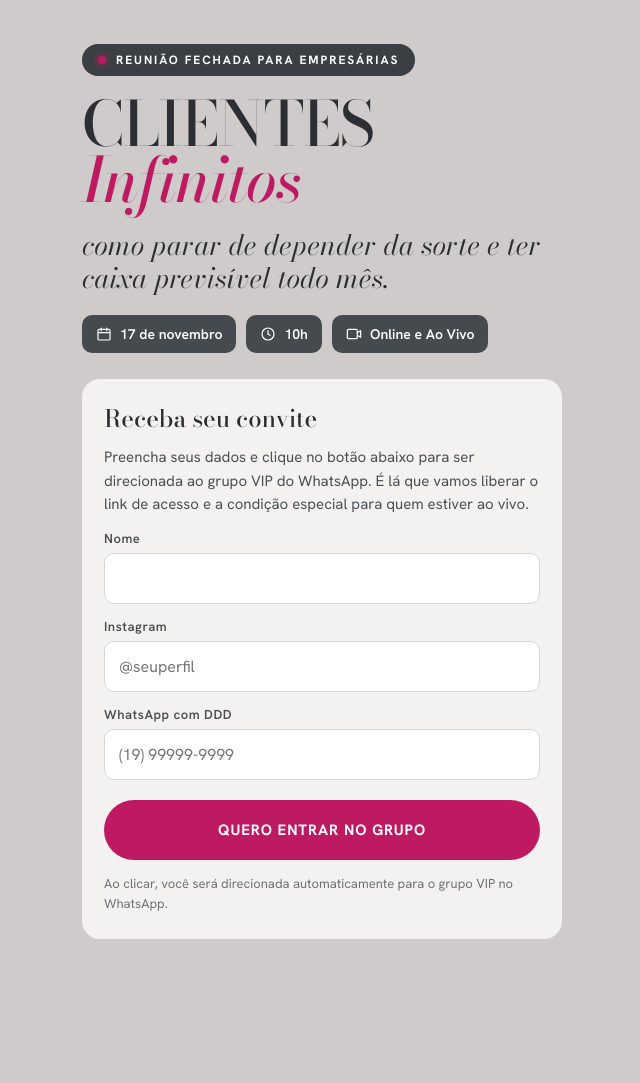
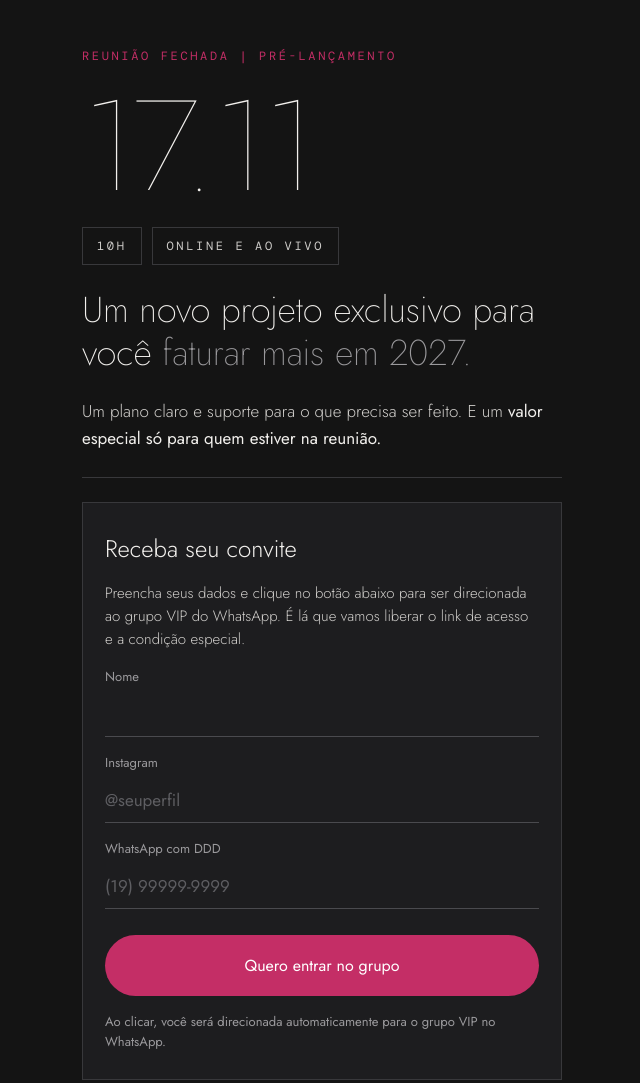
Before and after one commit to ewellinmary/clientes-infinitos, a plain HTML site: page reuniao/index.html in a window 1280 px wide. Shown: the top 1083 px of the page, without its empty margins (318-958 px from the left). Before the commit the page ends 995 px from the top, so only its background shows below. Drawn offline with nearby package versions, Linux system fonts and the light colour scheme.

Commit message:
Update index.html

```diff
--- a/reuniao/index.html
+++ b/reuniao/index.html
@@ -3,10 +3,10 @@
 <head>
 <meta charset="utf-8">
 <meta name="viewport" content="width=device-width,initial-scale=1">
-<title>Clientes Infinitos | Reunião fechada para empresárias com Tayná Rubbo</title>
-<meta name="description" content="Reunião fechada para empresárias com Tayná Rubbo. 17 de novembro, às 10h, online e ao vivo.">
+<title>Reunião Fechada 17.11 | Tayná Rubbo</title>
+<meta name="description" content="Reunião fechada de pré-lançamento com Tayná Rubbo. 17 de novembro, às 10h, online e ao vivo.">
 <link rel="preconnect" href="https://fonts.googleapis.com">
-<link href="https://fonts.googleapis.com/css2?family=Bodoni+Moda:ital,opsz,wght@0,6..96,400..800;1,6..96,400..800&family=Hanken+Grotesk:wght@400;500;600;700&display=swap" rel="stylesheet">
+<link href="https://fonts.googleapis.com/css2?family=Jost:wght@100;200;300;400&family=DM+Mono&display=swap" rel="stylesheet">
 <!-- Meta Pixel Code -->
 <script>
 !function(f,b,e,v,n,t,s)
@@ -22,45 +22,48 @@ fbq('track', 'PageView');
 </script>
 <!-- End Meta Pixel Code -->
 <style>
+:root{--bg:#141414;--card:#1D1D1F;--fg:#F2F0ED;--soft:#CFCDCA;--mist:#9A999C;--line:#38383B;--pink:#C42E66}
 *{box-sizing:border-box;margin:0;padding:0}
-html,body{background:#CFCBCA}
-body{font-family:'Hanken Grotesk',system-ui,sans-serif;color:#2B2F33;min-height:100vh;display:flex;justify-content:center;padding:44px 20px 56px}
-.w{width:100%;max-width:480px;display:flex;flex-direction:column;gap:20px}
-.tag{align-self:flex-start;display:inline-flex;align-items:center;gap:10px;background:#3A3F44;border-radius:999px;padding:8px 16px;font-size:12px;font-weight:700;letter-spacing:.16em;text-transform:uppercase;color:#fff}
-.tag i{width:8px;height:8px;border-radius:50%;background:#BE1A62;box-shadow:0 0 0 4px rgba(190,26,98,.2)}
-h1{font-family:'Bodoni Moda',serif;font-weight:500;text-transform:uppercase;line-height:.9;letter-spacing:-.01em;font-size:clamp(46px,13vw,62px)}
-h1 span{display:block;font-style:italic;color:#BE1A62;text-transform:none;letter-spacing:-.02em}
-.sub{font-family:'Bodoni Moda',serif;font-style:italic;font-size:clamp(22px,6vw,28px);line-height:1.2}
-.chips{display:flex;flex-wrap:wrap;gap:10px}
-.chips span{display:inline-flex;align-items:center;gap:8px;background:rgba(58,63,68,.92);border-radius:10px;padding:10px 14px;font-size:14px;font-weight:600;color:#fff}
-.chips svg{width:16px;height:16px;fill:none;stroke:#fff;stroke-width:1.8;stroke-linecap:round;stroke-linejoin:round}
-.card{background:#F4F2F1;border-radius:18px;padding:26px 22px;display:flex;flex-direction:column;gap:14px;margin-top:6px}
-.card h2{font-family:'Bodoni Moda',serif;font-weight:500;font-size:24px;line-height:1.15}
-.card p.l{font-size:15px;line-height:1.55;color:#4A5056}
-label{display:flex;flex-direction:column;gap:6px;font-size:13px;font-weight:600;letter-spacing:.04em;color:#4A5056}
-input{font:inherit;font-size:16px;font-weight:400;letter-spacing:0;color:#2B2F33;background:#fff;border:1px solid #D9D5D4;border-radius:10px;padding:14px 14px;outline:none}
-input:focus{border-color:#BE1A62;box-shadow:0 0 0 3px rgba(190,26,98,.15)}
-button{margin-top:6px;font:inherit;font-size:15px;font-weight:700;letter-spacing:.06em;text-transform:uppercase;color:#fff;background:#BE1A62;border:0;border-radius:999px;padding:20px 24px;min-height:56px;cursor:pointer}
+html,body{background:var(--bg)}
+body{font-family:Jost,system-ui,sans-serif;color:var(--fg);min-height:100vh;display:flex;justify-content:center;padding:48px 20px 56px}
+.w{width:100%;max-width:480px;display:flex;flex-direction:column;gap:24px}
+.mono{font-family:'DM Mono',monospace;font-size:12px;letter-spacing:.22em;text-transform:uppercase}
+.tag{color:var(--pink)}
+.date{font-weight:100;font-size:clamp(88px,26vw,128px);line-height:.9;letter-spacing:-.02em}
+.when{display:flex;gap:10px;flex-wrap:wrap}
+.when span{border:1px solid var(--line);padding:10px 14px;color:var(--soft)}
+h1{font-weight:200;font-size:clamp(28px,7.4vw,36px);line-height:1.18;letter-spacing:-.005em;text-wrap:balance}
+h1 span{color:var(--mist)}
+p.l{font-weight:300;font-size:17px;line-height:1.6;color:var(--soft)}
+p.l b{font-weight:400;color:var(--fg)}
+.rule{height:1px;background:var(--line)}
+form{background:var(--card);border:1px solid var(--line);padding:28px 22px;display:flex;flex-direction:column;gap:16px}
+form h2{font-weight:300;font-size:24px}
+form p.i{font-weight:300;font-size:15px;line-height:1.55;color:var(--soft)}
+label{display:flex;flex-direction:column;gap:6px;font-size:13px;color:var(--mist)}
+input{font:inherit;font-size:17px;color:var(--fg);background:transparent;border:0;border-bottom:1px solid #4A4A4E;padding:10px 0;outline:none;border-radius:0}
+input:focus{border-bottom-color:var(--pink)}
+input::placeholder{color:#5E5E62}
+button{margin-top:10px;font:inherit;font-size:16px;font-weight:400;color:#fff;background:var(--pink);border:0;border-radius:999px;padding:19px 24px;min-height:56px;cursor:pointer}
 button:disabled{opacity:.6;cursor:default}
-button:focus-visible{outline:2px solid #2B2F33;outline-offset:3px}
-.erro{display:none;color:#BE1A62;font-size:14px;font-weight:600}
-.nota{font-size:13px;color:#6E737A;line-height:1.5}
+button:focus-visible{outline:2px solid #fff;outline-offset:3px}
+.erro{display:none;color:#F19CC2;font-size:14px}
+.nota{font-size:13px;color:var(--mist);line-height:1.5}
 .hp{position:absolute;left:-9999px}
+.sig{color:var(--mist)}
 </style>
 </head>
 <body>
 <main class="w">
-  <span class="tag"><i></i>Reunião fechada para empresárias</span>
-  <h1>Clientes<span>Infinitos</span></h1>
-  <p class="sub">como parar de depender da sorte e ter caixa previsível todo mês.</p>
-  <div class="chips">
-    <span><svg viewBox="0 0 24 24"><rect x="3" y="5" width="18" height="16" rx="2"/><path d="M16 3v4M8 3v4M3 10h18"/></svg>17 de novembro</span>
-    <span><svg viewBox="0 0 24 24"><circle cx="12" cy="12" r="9"/><path d="M12 7v5l3 2"/></svg>10h</span>
-    <span><svg viewBox="0 0 24 24"><rect x="2" y="5" width="15" height="14" rx="2"/><path d="M17 10l5-3v10l-5-3"/></svg>Online e Ao Vivo</span>
-  </div>
-  <form class="card" id="f" novalidate>
+  <div class="mono tag">Reunião fechada | Pré-lançamento</div>
+  <div class="date">17.11</div>
+  <div class="when mono"><span>10h</span><span>Online e ao vivo</span></div>
+  <h1>Um novo projeto exclusivo para você <span>faturar mais em 2027.</span></h1>
+  <p class="l">Um plano claro e suporte para o que precisa ser feito. E um <b>valor especial só para quem estiver na reunião.</b></p>
+  <div class="rule"></div>
+  <form id="f" novalidate>
     <h2>Receba seu convite</h2>
-    <p class="l">Preencha seus dados e clique no botão abaixo para ser direcionada ao grupo VIP do WhatsApp. É lá que vamos liberar o link de acesso e a condição especial para quem estiver ao vivo.</p>
+    <p class="i">Preencha seus dados e clique no botão abaixo para ser direcionada ao grupo VIP do WhatsApp. É lá que vamos liberar o link de acesso e a condição especial.</p>
     <label for="nome">Nome<input id="nome" name="nome" autocomplete="name" required></label>
     <label for="instagram">Instagram<input id="instagram" name="instagram" placeholder="@seuperfil" autocapitalize="off" required></label>
     <label for="whatsapp">WhatsApp com DDD<input id="whatsapp" name="whatsapp" type="tel" inputmode="tel" autocomplete="tel" placeholder="(19) 99999-9999" required></label>
@@ -69,6 +72,7 @@ button:focus-visible{outline:2px solid #2B2F33;outline-offset:3px}
     <button id="b" type="submit">Quero entrar no grupo</button>
     <p class="nota">Ao clicar, você será direcionada automaticamente para o grupo VIP no WhatsApp.</p>
   </form>
+  <div class="mono sig">Tayná Rubbo</div>
 </main>
 <script>
 (function(){
```
